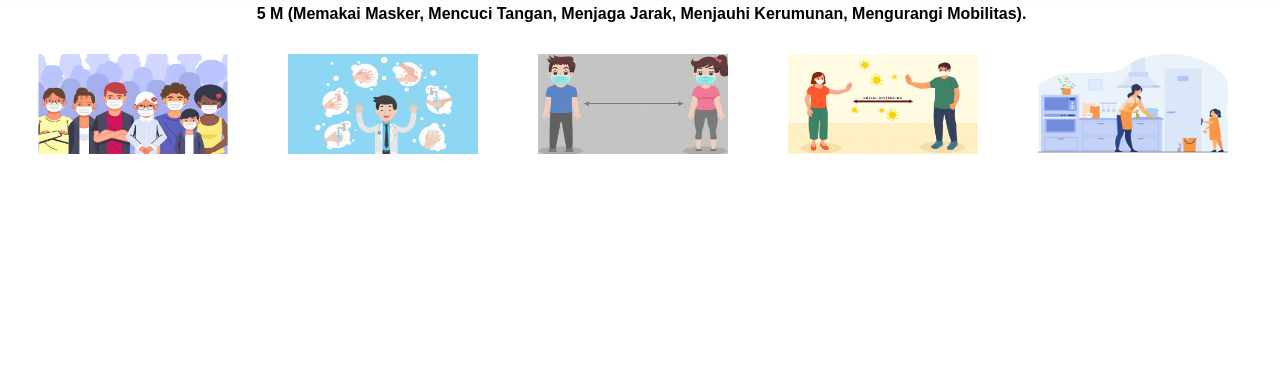
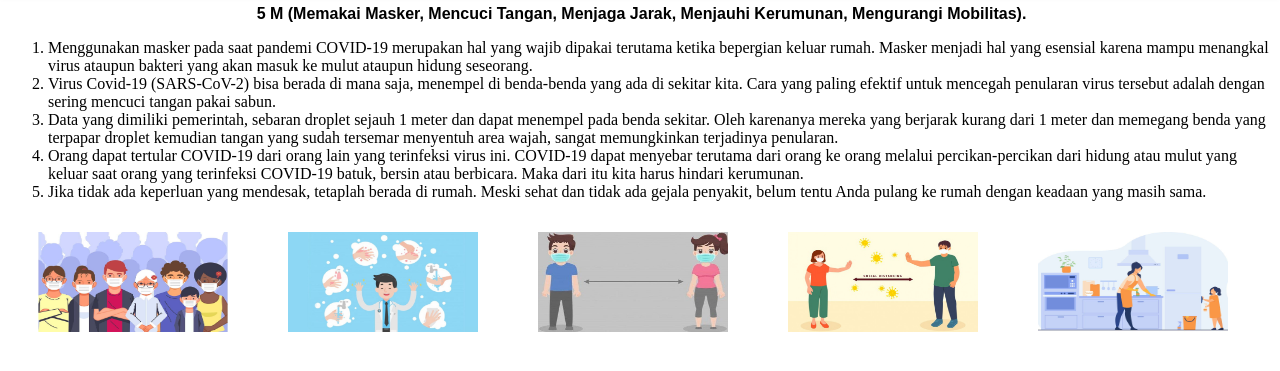
Before and after one commit to herisubagja18/proyek_akhir_dpw, a PHP site: page /pencegahan-covid.php in a window 1280 px wide. Shown: the part 96-467 px from the top of the page. Run offline with PHP 8.4, Linux system fonts and the light colour scheme; the visitor is signed in with stand-in values (Sample User, id 1).

Commit message:
Update pencegahan-covid.php

```diff
--- a/pencegahan-covid.php
+++ b/pencegahan-covid.php
@@ -36,6 +36,13 @@ if (!isset($_SESSION['login'])) {
 <content>
 	<div class="container-2">
 		<center><p id="keterangan">5 M (Memakai Masker, Mencuci Tangan, Menjaga Jarak, Menjauhi Kerumunan, Mengurangi Mobilitas).</p></center>
+		<ol>
+			<li>Menggunakan masker pada saat pandemi COVID-19 merupakan hal yang wajib dipakai terutama ketika bepergian keluar rumah. Masker menjadi hal yang esensial karena mampu menangkal virus ataupun bakteri yang akan masuk ke mulut ataupun hidung seseorang.</li>
+			<li>Virus Covid-19 (SARS-CoV-2) bisa berada di mana saja, menempel di benda-benda yang ada di sekitar kita. Cara yang paling efektif untuk mencegah penularan virus tersebut adalah dengan sering mencuci tangan pakai sabun.</li>
+			<li>Data yang dimiliki pemerintah, sebaran droplet sejauh 1 meter dan dapat menempel pada benda sekitar. Oleh karenanya mereka yang berjarak kurang dari 1 meter dan memegang benda yang terpapar droplet kemudian tangan yang sudah tersemar menyentuh area wajah, sangat memungkinkan terjadinya penularan.</li>
+			<li>Orang dapat tertular COVID-19 dari orang lain yang terinfeksi virus ini. COVID-19 dapat menyebar terutama dari orang ke orang melalui percikan-percikan dari hidung atau mulut yang keluar saat orang yang terinfeksi COVID-19 batuk, bersin atau berbicara. Maka dari itu kita harus hindari kerumunan.</li>
+			<li>Jika tidak ada keperluan yang mendesak, tetaplah berada di rumah. Meski sehat dan tidak ada gejala penyakit, belum tentu Anda pulang ke rumah dengan keadaan yang masih sama.</li>
+		</ol>
 		<p><img src="masker.jpg" id="gambar">
 			<img src="cuci-tangan.jpg" id="gambar">
 			<img src="jaga-jarak.jpg" id="gambar">
```
